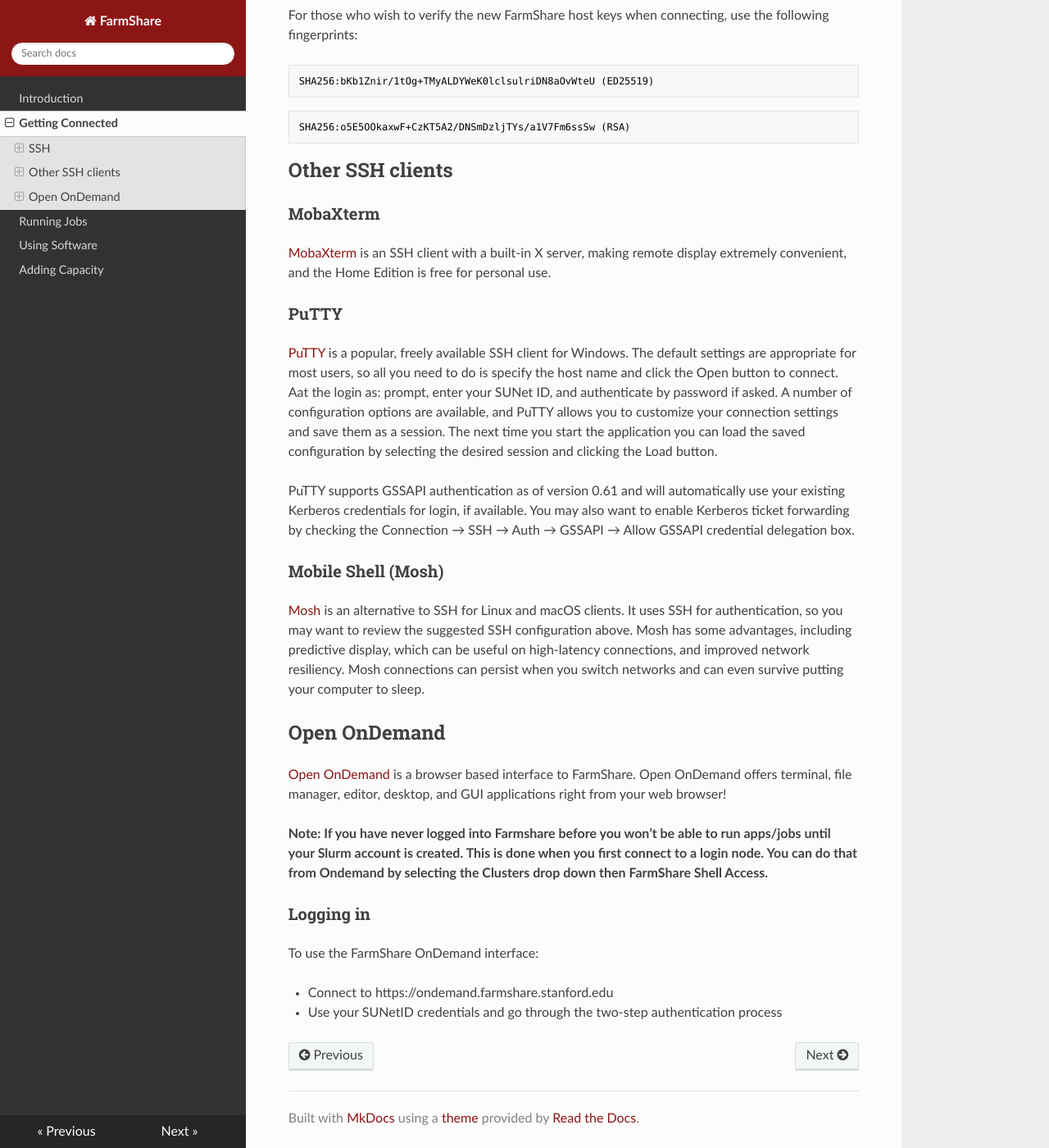
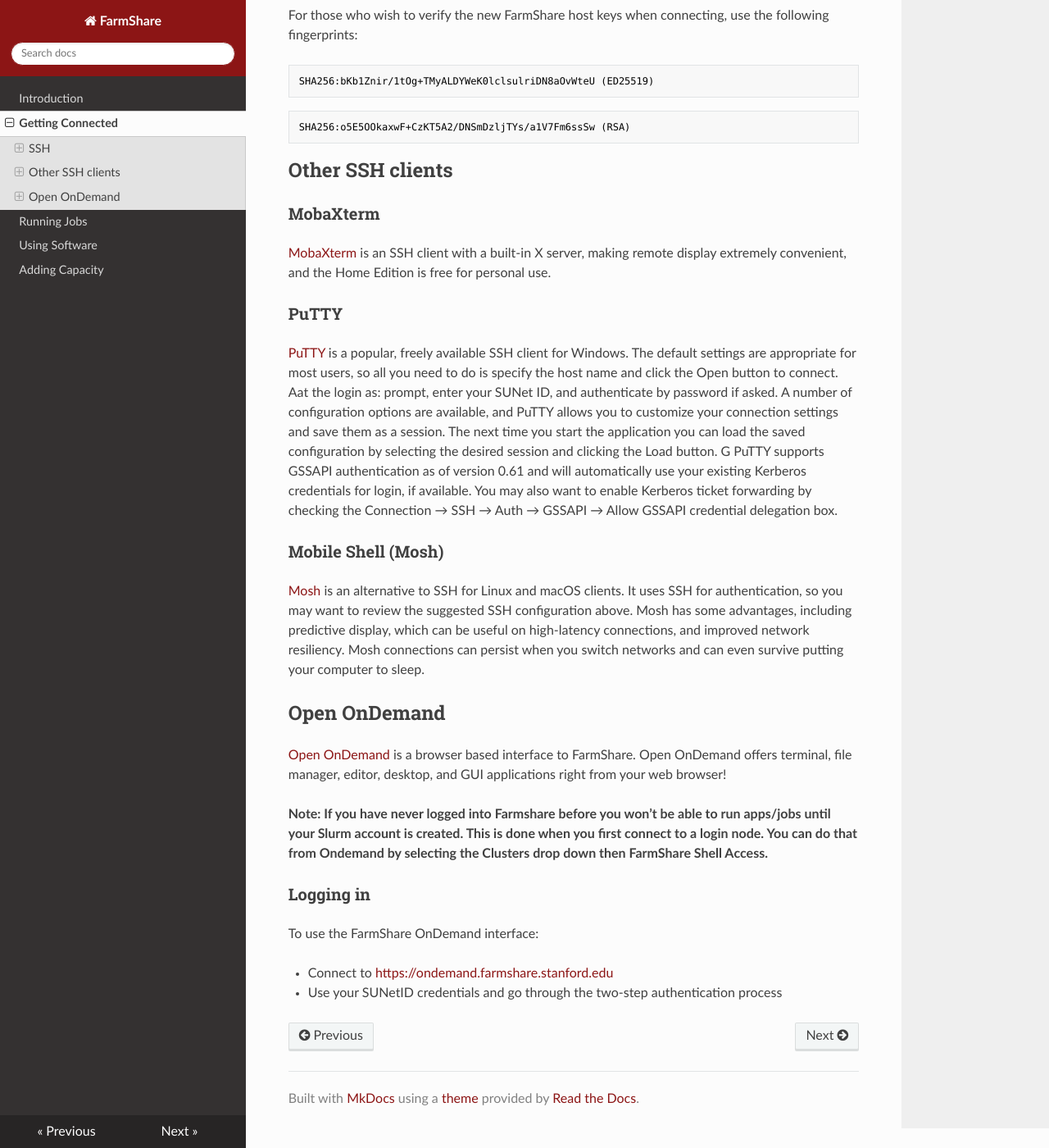
Before and after one commit to stanford-rc/farmshare-docs, an MkDocs documentation site: the page built from docs/connecting.md, in a window 1280 px wide and 1400 px high, scrolled down 1058 px. Shown: the whole window at 82% size. Built offline with MkDocs 1.6.1, drawn with Linux system fonts in a browser that asks for light colours; nearby versions of some CDN libraries; part of the change alters nothing that is shown; some of the changed text lies outside the part shown.

````diff
--- a/docs/connecting.md
+++ b/docs/connecting.md
@@ -12,7 +12,7 @@ Users on Linux, macOS, and Windows can use the built-in Terminal application and
 ssh SUNetID@login.farmshare.stanford.edu
 ```
 
-The example below shows how to login in using your SUNet ID and password plus two-step authentication. To logout, type `exit` or `logout`:
+The example below shows how to login in using your SUNet ID and password along with two-step authentication. To logout, type `exit` or `logout`:
 
 ``` shell
 $ ssh ta5@login.farmshare.stanford.edu
@@ -64,7 +64,7 @@ SHA256:o5E5OOkaxwF+CzKT5A2/DNSmDzljTYs/a1V7Fm6ssSw (RSA)
 ### PuTTY
 
 [PuTTY](http://www.chiark.greenend.org.uk/~sgtatham/putty/) is a popular, freely available SSH client for Windows. The default settings are appropriate for most users, so all you need to do is specify the host name and click the Open button to connect. Aat the login as: prompt, enter your SUNet ID, and authenticate by password if asked. A number of configuration options are available, and PuTTY allows you to customize your connection settings and save them as a session. The next time you start the application you can load the saved configuration by selecting the desired session and clicking the Load button.
-
+G
 PuTTY supports GSSAPI authentication as of version 0.61 and will automatically use your existing Kerberos credentials for login, if available. You may also want to enable Kerberos ticket forwarding by checking the Connection → SSH → Auth → GSSAPI → Allow GSSAPI credential delegation box.
 
 ### Mobile Shell (Mosh)
@@ -81,5 +81,5 @@ PuTTY supports GSSAPI authentication as of version 0.61 and will automatically u
 
 To use the FarmShare OnDemand interface:
 
-* Connect to https://ondemand.farmshare.stanford.edu
+* Connect to [https://ondemand.farmshare.stanford.edu](https://ondemand.farmshare.stanford.edu)
 * Use your SUNetID credentials and go through the two-step authentication process
````
